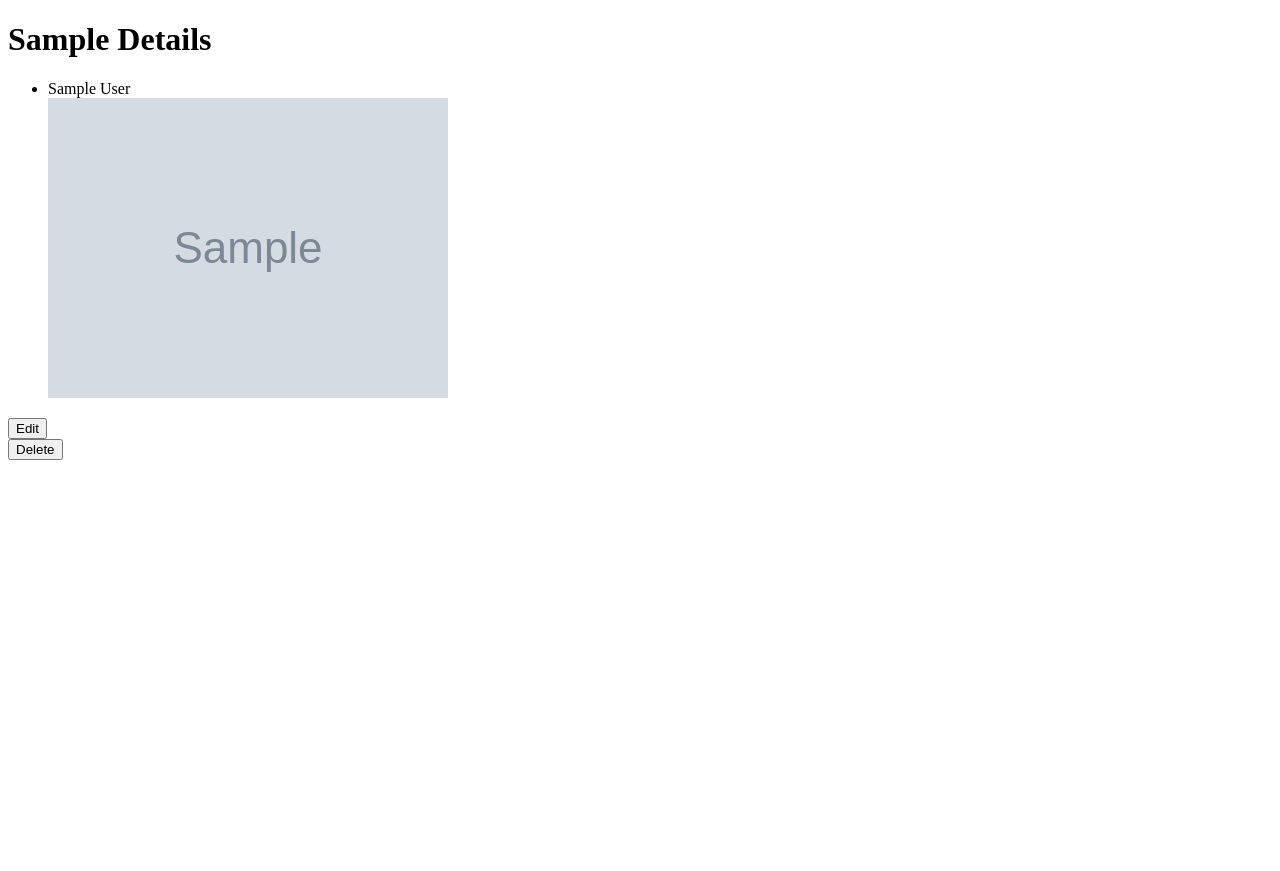
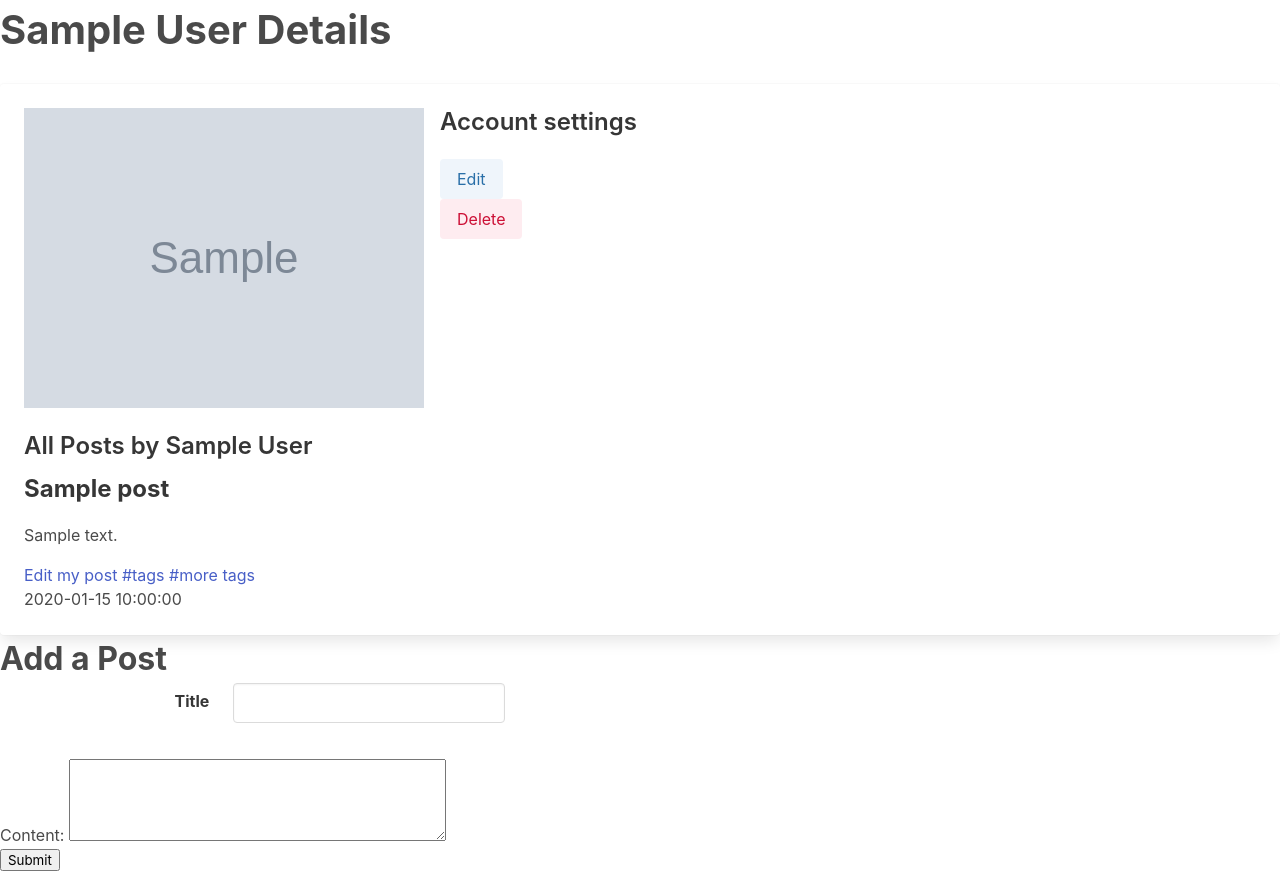
Before and after one commit to savoelh/flask_blogly, a Flask app: page /1 in a window 1280 px wide. Before the commit the page ends 460 px from the top, so only its background shows below. Run offline with Flask 2, Linux system fonts and the light colour scheme; tables that the repository leaves empty hold one stand-in row (values such as "Sample post"); grey boxes marked "Sample" are stand-in pictures.

Commit message:
jkahfjdasf

```diff
--- a/app.py
+++ b/app.py
@@ -1,15 +1,13 @@
-"""Blogly application."""
 
-from distutils.command.build_scripts import first_line_re
 from flask import Flask, request, render_template, redirect, flash, session
 from flask_debugtoolbar import DebugToolbarExtension
-from models import db, connect_db, Users
+from models import db, connect_db, Users, Posts, Tag, PostTag
 
 app = Flask(__name__)
 
 app.config['SQLALCHEMY_DATABASE_URI'] = 'postgresql:///users'
 app.config['SQLALCHEMY_TRACK_MODIFICATIONS'] = False
-app.config['SQLALCHEMY_ECHO'] = True
+app.config['SQLALCHEMY_ECHO'] = False
 app.config['SECRET_KEY'] = 'シーッ,それは秘密です'
 app.config['DEBUG_TB_INTERCEPT_REDIRECTS'] = False
 debug = DebugToolbarExtension(app)
@@ -21,13 +19,16 @@
 @app.route('/')
 def list_users():
     users = Users.query.all()
-    return render_template('home.html', users=users)
+    tag = Tag.query.all()
+    return render_template('home.html', users=users, tag=tag)
 
 
 @app.route('/<int:user_id>')
 def show_user(user_id):
     user = Users.query.get_or_404(user_id)
-    return render_template('details.html', user=user)
+    my_posts = Posts.query.filter_by(users_id=user_id)
+    print(my_posts)
+    return render_template('details.html', user=user,  my_posts=my_posts)
 
 
 @app.route('/AddUser')
@@ -79,7 +80,43 @@
 
 @app.route('/<int:user_id>/delete_user')
 def delete_user(user_id):
-    death = Users.query.get(user_id)
-    db.session.delete(death)
+    user = Users.query.get(user_id)
+    db.session.delete(user)
     db.session.commit()
     return redirect('/')
+
+@app.route('/<int:user_id>/post', methods=['POST'])
+def make_post(user_id):
+    user = Users.query.get(user_id)
+    p_title = request.form['p_title']
+    p_content = request.form['p_content']
+    entry = Posts(title=p_title, content=p_content, users_id=user.id)
+    db.session.add(entry)
+    db.session.commit()
+    return redirect(f'/{user.id}')
+
+@app.route('/<int:post_id>/post_edit')
+def post_edit(post_id):
+    this_post = Posts.query.get(post_id)
+    return render_template('/post_edit.html', this_post=this_post)
+
+@app.route('/<int:post_id>/post_edit_submit')
+def post_edit_submit(post_id):
+    this_post = Posts.query.get(post_id)
+    e_p_title = request.args['e_p_title']
+    e_p_content = request.args['e_p_content']
+
+    this_post.title = e_p_title
+    this_post.content = e_p_content
+
+    db.session.add(this_post)
+    db.session.commit()
+
+    return redirect(f'/{this_post.users_id}')
+
+@app.route('/<int:post_id>/remove_post')
+def remove_post(post_id):
+    this_post = Posts.query.get(post_id)
+    db.session.delete(this_post)
+    db.session.commit()
+    return redirect(f'/{this_post.users_id}')
--- a/models.py
+++ b/models.py
@@ -1,6 +1,7 @@
 """Models for Blogly."""
+from enum import unique
 from flask_sqlalchemy import SQLAlchemy
-
+import datetime
 db = SQLAlchemy()
 
 def connect_db(app):
@@ -11,13 +12,38 @@
 
     __tablename__ = 'users'
 
-    # @classmethod
-    # def get_all_hungry(cls):
-    #     return cls.query.filter(Pet.hunger > 20).all()
-    # def  __repr__(self):
-    #     return f'<Pet id ={self.id}'
-
     id = db.Column(db.Integer, primary_key=True, autoincrement=True)
     first_name = db.Column(db.String(10), nullable=False)
     last_name = db.Column(db.String(10), nullable=False)
     image_url = db.Column(db.String(200), nullable = True)
+
+    @property
+    def get_full_name(self):
+        return f'{self.first_name} {self.last_name}'
+
+class Posts(db.Model):
+
+    __tablename__ = 'posts'
+
+    id = db.Column(db.Integer, primary_key=True, autoincrement=True)
+    title = db.Column(db.String(20), nullable=False)
+    content = db.Column(db.String(500), nullable=False)
+    created_at =  db.Column(db.DateTime, nullable=False, default=datetime.datetime.now)
+    users_id = db.Column(db.Integer, db.ForeignKey('users.id'), nullable=False)
+
+    users = db.relationship('Users', backref='posts')
+
+class Tag(db.Model):
+
+    __tablename__ = 'tags'
+
+    id = db.Column(db.Integer, primary_key = True, autoincrement=True)
+    name = db.Column(db.String, unique=True)
+
+class PostTag(db.Model):
+
+    __tablename__ = 'posttags'
+
+    id = db.Column(db.Integer, primary_key = True, autoincrement=True)
+    post_id = db.Column(db.Integer, db.ForeignKey('posts.id'), nullable=False)
+    tag_id = db.Column(db.Integer, db.ForeignKey('tags.id'), nullable=False)
--- a/templates/AddUser.html
+++ b/templates/AddUser.html
@@ -4,6 +4,8 @@
     <meta charset="UTF-8">
     <meta http-equiv="X-UA-Compatible" content="IE=edge">
     <meta name="viewport" content="width=device-width, initial-scale=1.0">
+    <link rel="stylesheet" href="https://cdn.jsdelivr.net/npm/bulma@0.9.4/css/bulma.min.css">
+    <link rel="stylesheet" href="base.css">
     <title>Add User</title>
 </head>
 <body>
--- /dev/null
+++ b/templates/base.css
@@ -0,0 +1,3 @@
+section {
+background-color: red;
+}
--- a/templates/details.html
+++ b/templates/details.html
@@ -4,19 +4,65 @@
     <meta charset="UTF-8">
     <meta http-equiv="X-UA-Compatible" content="IE=edge">
     <meta name="viewport" content="width=device-width, initial-scale=1.0">
-    <title>{{user.first_name}}</title>
+    <link rel="stylesheet" href="https://cdn.jsdelivr.net/npm/bulma@0.9.4/css/bulma.min.css">
+    <title>{{user.get_full_name}}</title>
 </head>
 <body>
-    <h1>{{user.first_name}} Details</h1>
-    <ul>
-        <li>{{user.first_name}} {{user.last_name}}</li>
-        <img src="{{user.image_url}}" alt="">
-    </ul>
-    <form action="/{{user.id}}/edit_user">
-        <button>Edit</button>
-    </form>
-    <form action="/{{user.id}}/delete_user">
-        <button>Delete</button>
+    <h1 class="has-text-weight-bold is-size-2">{{user.get_full_name}} Details</h1>
+
+    <br>
+    <div class="card">
+        <div class="card-content">
+          <div class="media">
+            <div class="media-left">
+              <figure class="image is-100x100">
+                <img src="{{user.image_url}}" alt="Placeholder image">
+              </figure>
+            </div>
+            <div class="media-content">
+              <p class="title is-4">Account settings</p>
+              <form action="/{{user.id}}/edit_user">
+                <button class="button is-light is-info">Edit</button>
+            </form>
+            <form action="/{{user.id}}/delete_user">
+                <button class="button is-light is-danger">Delete</button>
+            </form>
+            </div>
+          </div>
+
+          <div class="content">
+            <h3>All Posts by {{user.get_full_name}}</h3>
+                {% for post in my_posts %}
+                <h5 class="has-text-weight-bold is-size-4">{{post.title}}</h5>
+                <p>{{post.content}}</p>
+                <a href="/{{post.id}}/post_edit">Edit my post</a>
+
+            <a href="#">#tags</a> <a href="#">#more tags</a>
+            <br>
+            <p>{{post.created_at}}</p>
+            {% endfor %}
+          </div>
+        </div>
+      </div>
+      <h2 class="has-text-weight-bold is-size-3">Add a Post</h2>
+    <form method="POST" action="/{{user.id}}/post">
+        <div class="field is-horizontal">
+            <div class="field-label is-normal">
+              <label class="label">Title</label>
+            </div>
+            <div class="field-body">
+              <div class="">
+                <div class="control">
+                  <input name="p_title" class="input" type="text">
+                </div>
+              </div>
+            </div>
+          </div>
+        <br>
+        <label for="p_content">Content:</label>
+        <textarea name="p_content" cols="40" rows="5"></textarea>
+        <br>
+        <button>Submit</button>
     </form>
 </body>
 </html>
--- a/templates/editUser.html
+++ b/templates/editUser.html
@@ -4,6 +4,7 @@
     <meta charset="UTF-8">
     <meta http-equiv="X-UA-Compatible" content="IE=edge">
     <meta name="viewport" content="width=device-width, initial-scale=1.0">
+    <link rel="stylesheet" href="https://cdn.jsdelivr.net/npm/bulma@0.9.4/css/bulma.min.css">
     <title>{{user.first_name}} Edit</title>
 </head>
 <body>
```
Also changed, not shown: seed.py (+8 -1 lines), templates/editPost.html (added, +14 -0 lines), templates/home.html (+26 -3 lines), templates/post_edit.html (added, +28 -0 lines), users.sql (+41 -0 lines).
